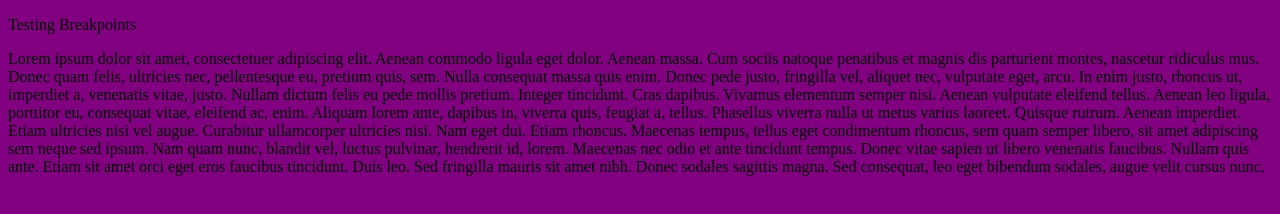
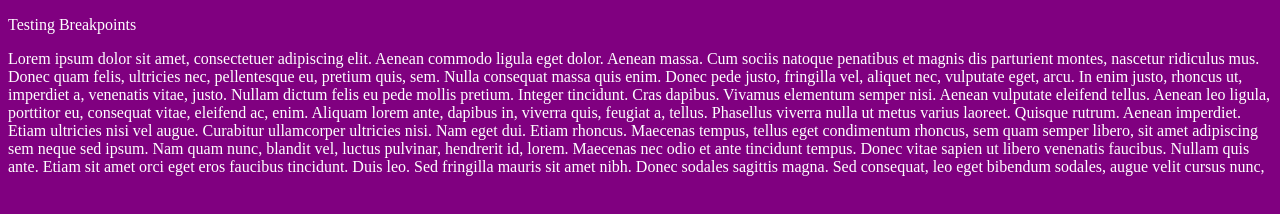
Before and after one commit to zhylosa/206-breakpoints-starter, a plain HTML site: page index.html in a window 1280 px wide. Drawn offline with Linux system fonts and the light colour scheme.

Commit message:
font size and color

```diff
--- a/css/main.css
+++ b/css/main.css
@@ -1,11 +1,15 @@
 body {
     background: blue;
+	font-size: 16px;
+	color: white;
   }
 
 /* ----------- Tablets larger than 768px wide ----------- */
 @media (min-width: 768px) {
 	body {
     background: red;
+	font-size: 16px;
+	color: white;
   }
 }
 
@@ -13,5 +17,7 @@ body {
 @media (min-width: 1200px) {
 	body{
 	background: purple;
+	font-size: 16px;
+	color: white;
 }
 }
```
